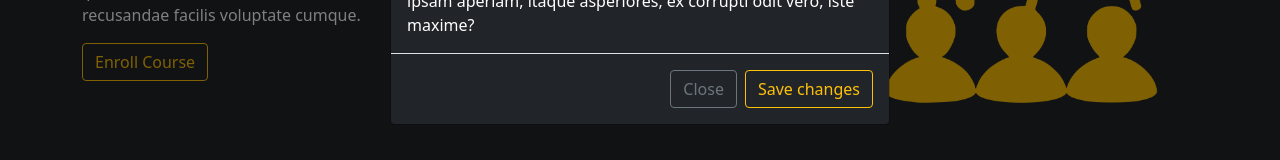
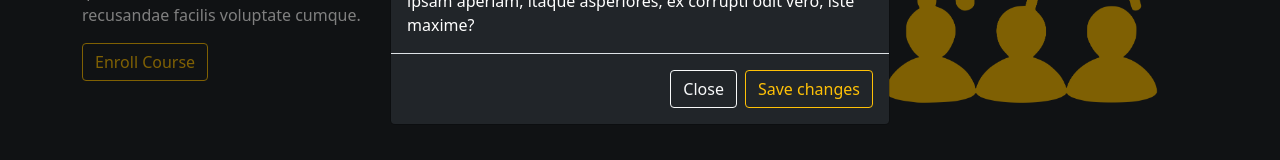
Before and after one commit to ZinoDavidoff/Bootstrap-RWD, a plain HTML site: page index.html in a window 1280 px wide. Both pictures are taken after a click on the button "Enroll Course". Shown: the part 407-567 px from the top of the page. Drawn offline with nearby package versions, Linux system fonts and the light colour scheme.

Commit message:
third commit

```diff
--- a/index.html
+++ b/index.html
@@ -204,7 +204,7 @@
             Lorem ipsum dolor sit amet consectetur adipisicing elit. Quis quae possimus accusantium minima exercitationem similique ipsam aperiam, itaque asperiores, ex corrupti odit vero, iste maxime?
         </div>
         <div class="modal-footer">
-          <button type="button" class="btn btn-outline-secondary" data-bs-dismiss="modal">Close</button>
+          <button type="button" class="btn btn-outline-light" data-bs-dismiss="modal">Close</button>
           <button type="button" class="btn btn-outline-warning">Save changes</button>
         </div>
       </div>
```
